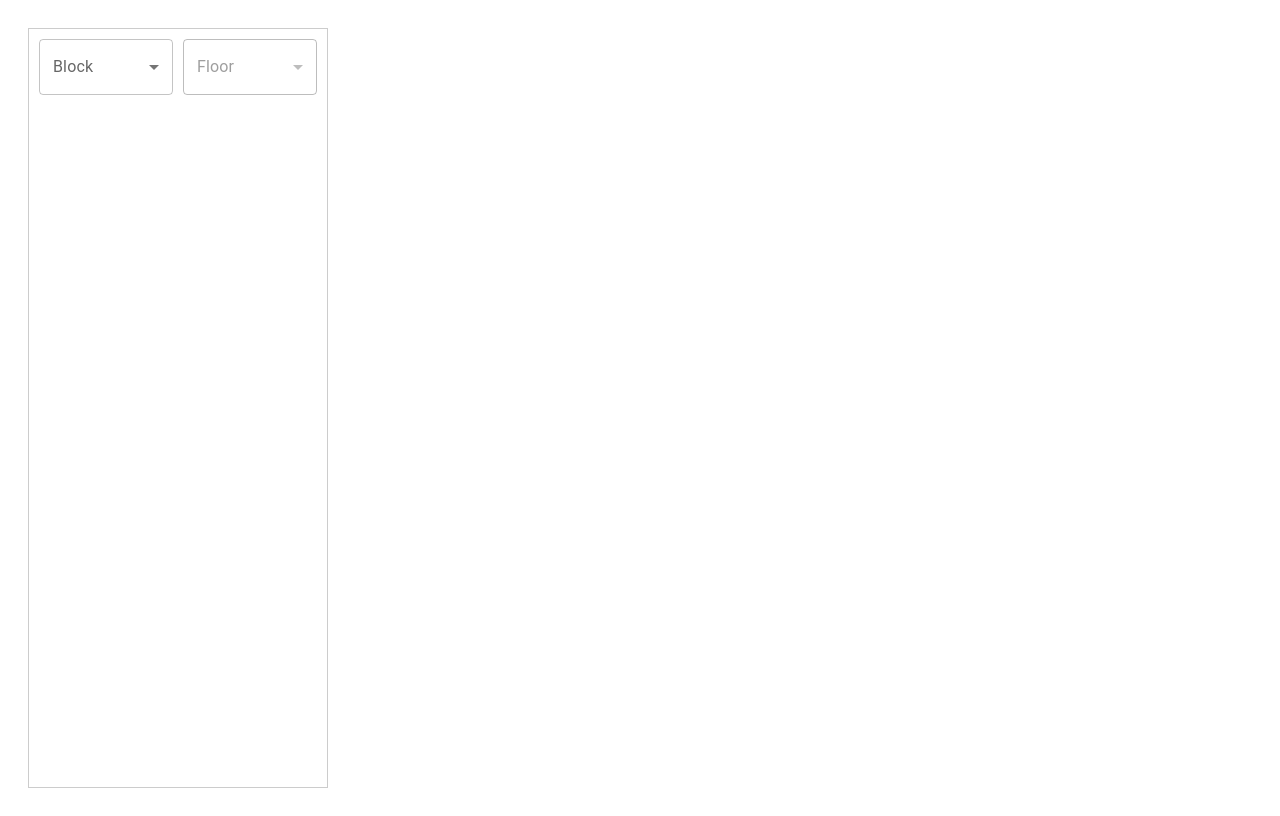
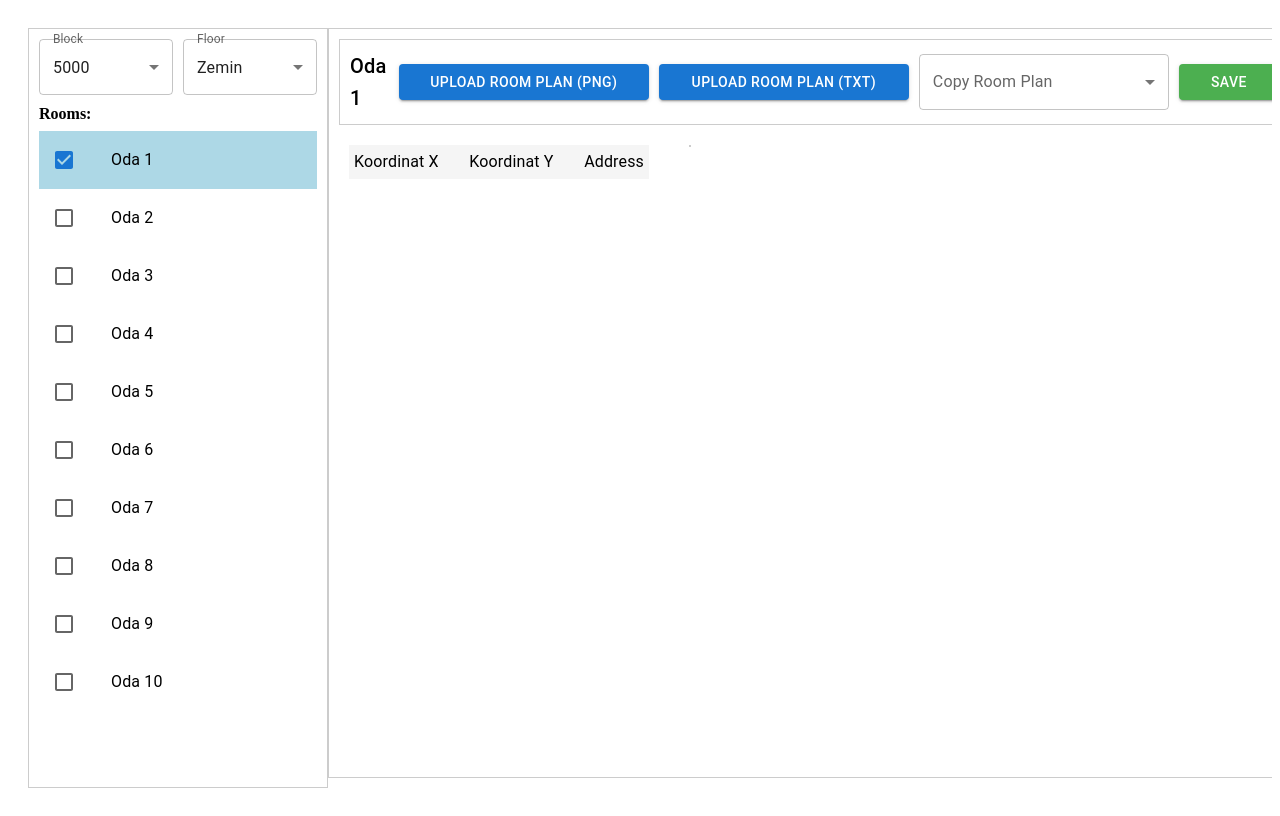
Before and after one commit to rmkofficial/room-plan, a React (Vite) app: page / in a window 1280 px wide. Built offline with nearby package versions, Linux system fonts and the light colour scheme.

Commit message:
Refactor Sidebar component to improve block and floor selection

```diff
--- a/src/components/Sidebar.jsx
+++ b/src/components/Sidebar.jsx
@@ -1,5 +1,5 @@
 import PropTypes from "prop-types";
-import { useState } from "react";
+import { useState, useEffect } from "react";
 import {
   FormControl,
   InputLabel,
@@ -19,15 +19,32 @@ const Sidebar = ({ onRoomSelect }) => {
   const [selectedFloor, setSelectedFloor] = useState("");
   const [selectedRoom, setSelectedRoom] = useState("");
 
+  useEffect(() => {
+    const initialBlock = Object.keys(categoryNamesBlokKatMap)[0];
+    const initialFloor = Object.keys(categoryNamesBlokKatMap[initialBlock])[0];
+    const initialRoom = categoryNamesBlokKatMap[initialBlock][initialFloor][0];
+    setSelectedBlock(initialBlock);
+    setSelectedFloor(initialFloor);
+    setSelectedRoom(initialRoom);
+    onRoomSelect(initialBlock, initialFloor, initialRoom);
+  }, []);
+
   const handleBlockChange = (event) => {
-    setSelectedBlock(event.target.value);
-    setSelectedFloor("");
-    setSelectedRoom("");
+    const newBlock = event.target.value;
+    const newFloor = Object.keys(categoryNamesBlokKatMap[newBlock])[0];
+    const newRoom = categoryNamesBlokKatMap[newBlock][newFloor][0];
+    setSelectedBlock(newBlock);
+    setSelectedFloor(newFloor);
+    setSelectedRoom(newRoom);
+    onRoomSelect(newBlock, newFloor, newRoom);
   };
 
   const handleFloorChange = (event) => {
-    setSelectedFloor(event.target.value);
-    setSelectedRoom("");
+    const newFloor = event.target.value;
+    const newRoom = categoryNamesBlokKatMap[selectedBlock][newFloor][0];
+    setSelectedFloor(newFloor);
+    setSelectedRoom(newRoom);
+    onRoomSelect(selectedBlock, newFloor, newRoom);
   };
 
   const handleRoomClick = (room) => {
@@ -102,7 +119,7 @@ const Sidebar = ({ onRoomSelect }) => {
                 onClick={() => handleRoomClick(room)}
               >
                 <ListItemIcon>
-                  <Checkbox edge="start" />
+                  <Checkbox edge="start" checked={selectedRoom === room} />
                 </ListItemIcon>
                 <ListItemText primary={room} sx={{ cursor: "pointer" }} />
               </ListItem>
```
